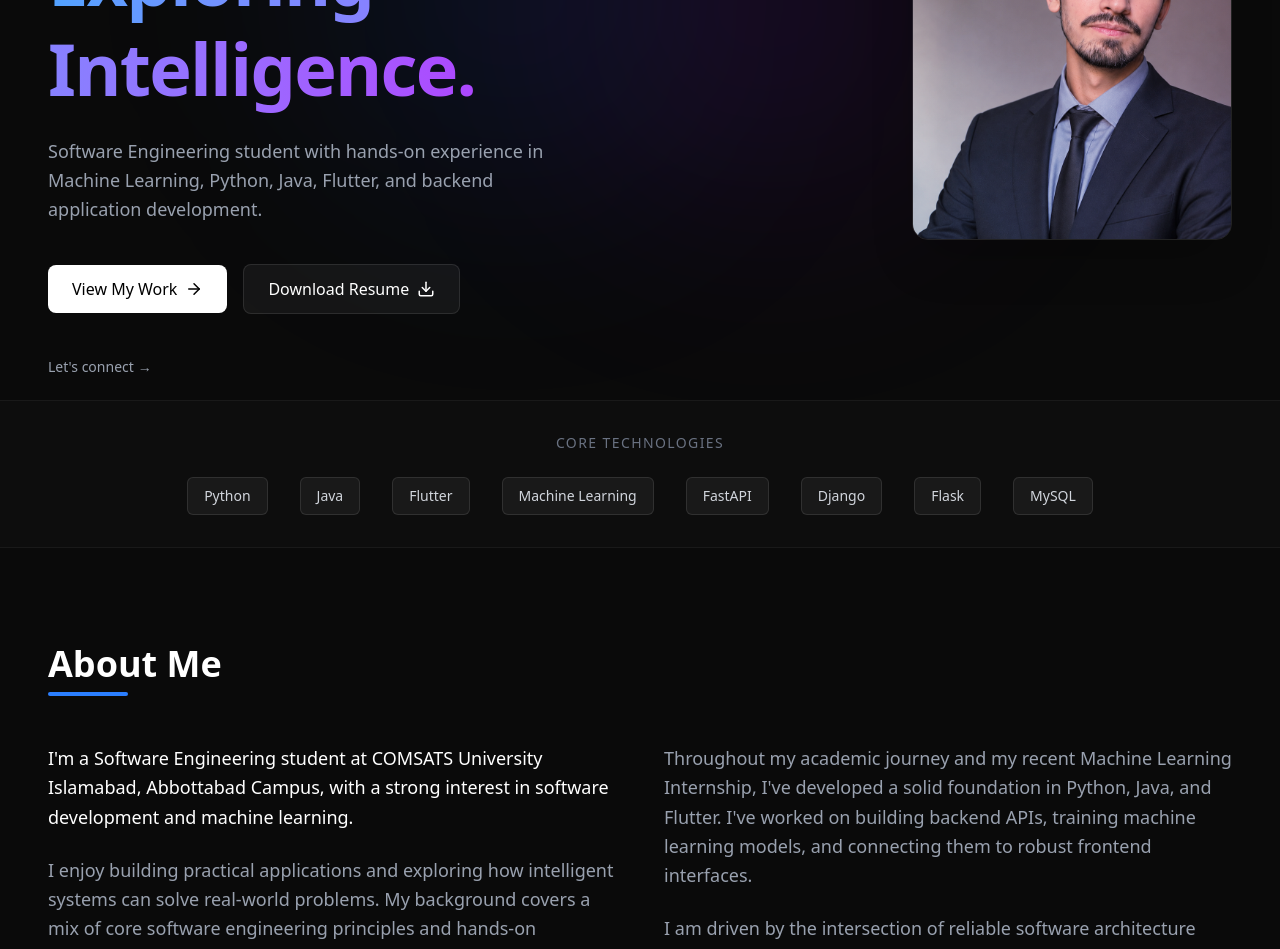
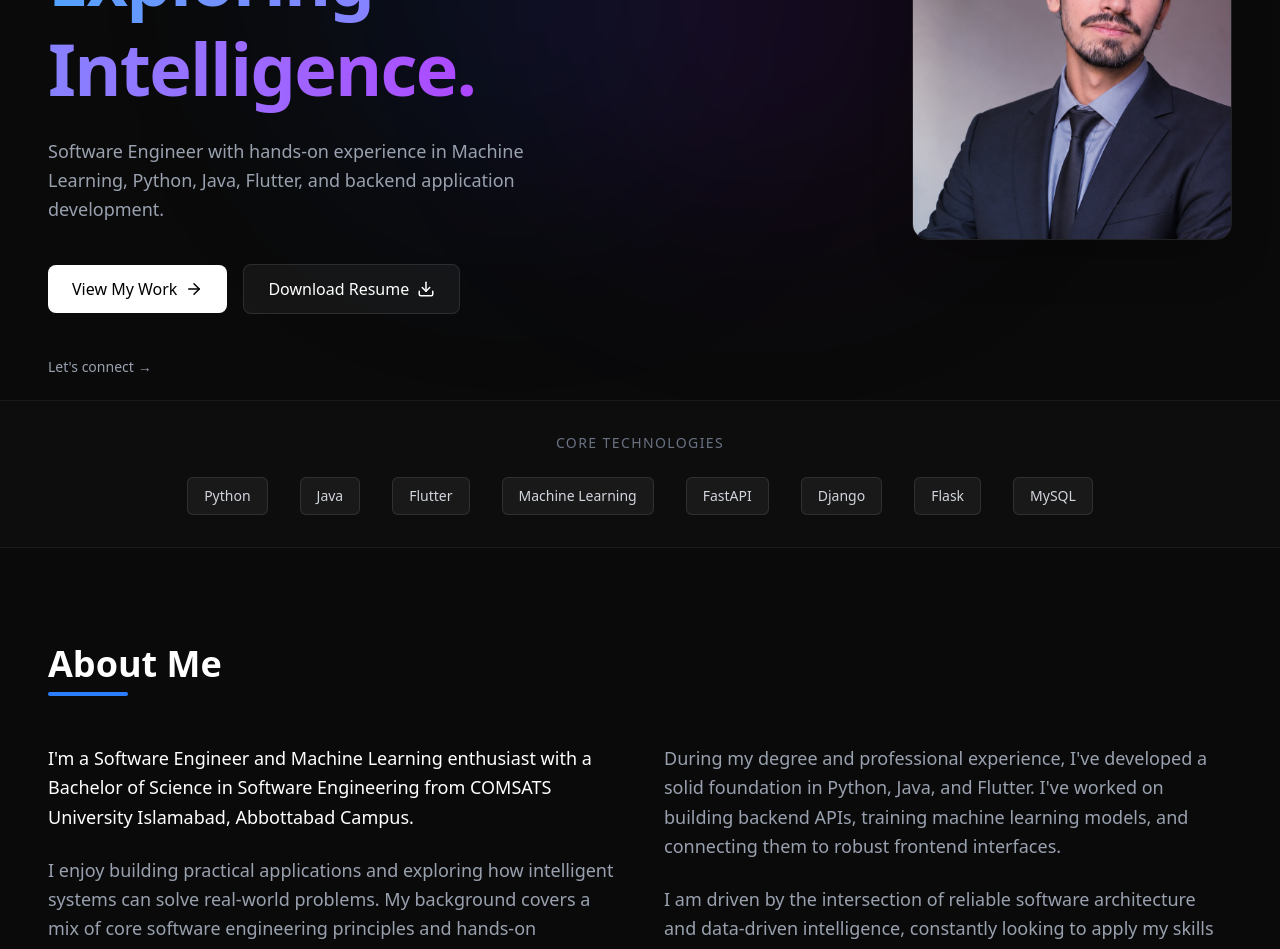
Before and after one commit to saudurrahman-me/PORTFOLIO, a Next.js app: page / in a window 1280 px wide. Shown: the part 400-1349 px from the top of the page. Built offline with nearby package versions, Linux system fonts and the light colour scheme.

Commit message:
Update portfolio and resume

```diff
--- a/src/components/About.tsx
+++ b/src/components/About.tsx
@@ -23,7 +23,7 @@ export default function About() {
             viewport={{ once: true }}
           >
             <p className="mb-6 text-white font-medium">
-              I&apos;m a Software Engineering student at COMSATS University Islamabad, Abbottabad Campus, with a strong interest in software development and machine learning.
+              I&apos;m a Software Engineer and Machine Learning enthusiast with a Bachelor of Science in Software Engineering from COMSATS University Islamabad, Abbottabad Campus.
             </p>
             <p>
               I enjoy building practical applications and exploring how intelligent systems can solve real-world problems. My background covers a mix of core software engineering principles and hands-on experience with modern tools.
@@ -36,7 +36,7 @@ export default function About() {
             viewport={{ once: true }}
           >
             <p className="mb-6">
-              Throughout my academic journey and my recent Machine Learning Internship, I&apos;ve developed a solid foundation in Python, Java, and Flutter. I&apos;ve worked on building backend APIs, training machine learning models, and connecting them to robust frontend interfaces.
+              During my degree and professional experience, I&apos;ve developed a solid foundation in Python, Java, and Flutter. I&apos;ve worked on building backend APIs, training machine learning models, and connecting them to robust frontend interfaces.
             </p>
             <p>
               I am driven by the intersection of reliable software architecture and data-driven intelligence, constantly looking to apply my skills to ambitious technical challenges.
--- a/src/components/Education.tsx
+++ b/src/components/Education.tsx
@@ -30,6 +30,7 @@ export default function Education() {
               <h3 className="text-2xl font-bold text-white mb-1">Bachelor of Science in Software Engineering</h3>
               <div className="text-xl text-gray-400">COMSATS University Islamabad</div>
               <div className="text-gray-500 mt-1">Abbottabad Campus</div>
+              <div className="text-gray-500 mt-1">Graduated 2026</div>
             </div>
             <div className="mt-6 md:mt-0 p-4 bg-white/5 rounded-xl border border-white/10 shrink-0">
               <BookOpen className="text-blue-400" size={32} />
--- a/src/components/Hero.tsx
+++ b/src/components/Hero.tsx
@@ -31,8 +31,7 @@ export default function Hero() {
           </h1>
 
           <p className="text-lg text-gray-400 max-w-lg leading-relaxed">
-            Software Engineering student with hands-on experience in Machine Learning, Python, Java, Flutter, and backend application development.
-          </p>
+            Software Engineer with hands-on experience in Machine Learning, Python, Java, Flutter, and backend application development.          </p>
 
           <div className="flex flex-wrap items-center gap-4 pt-4">
             <a
--- a/src/data/config.ts
+++ b/src/data/config.ts
@@ -1,13 +1,13 @@
 export const siteConfig = {
   name: "Saud Ur Rahman",
   role: "Software Engineer • Machine Learning",
-  description: "Portfolio of Saud Ur Rahman, a Software Engineering student with experience in Machine Learning, Python, Java, Flutter, and backend application development.",
+  description: "Portfolio of Saud Ur Rahman, a Software Engineering graudate with experience in Machine Learning, Python, Java, Flutter, and backend application development.",
   email: "saud.k478988@gmail.com",
   phone: "0310-9415989",
   location: "Swabi, Khyber Pakhtunkhwa, Pakistan",
   socialLinks: {
-    github: "", // Add GitHub URL here
-    linkedin: "", // Add LinkedIn URL here
+    github: "https://github.com/saudurrahman-me",
+    linkedin: "www.linkedin.com/in/saud-ur-rahman-ba14533a0",
     email: "mailto:saud.k478988@gmail.com"
   }
 };
```
